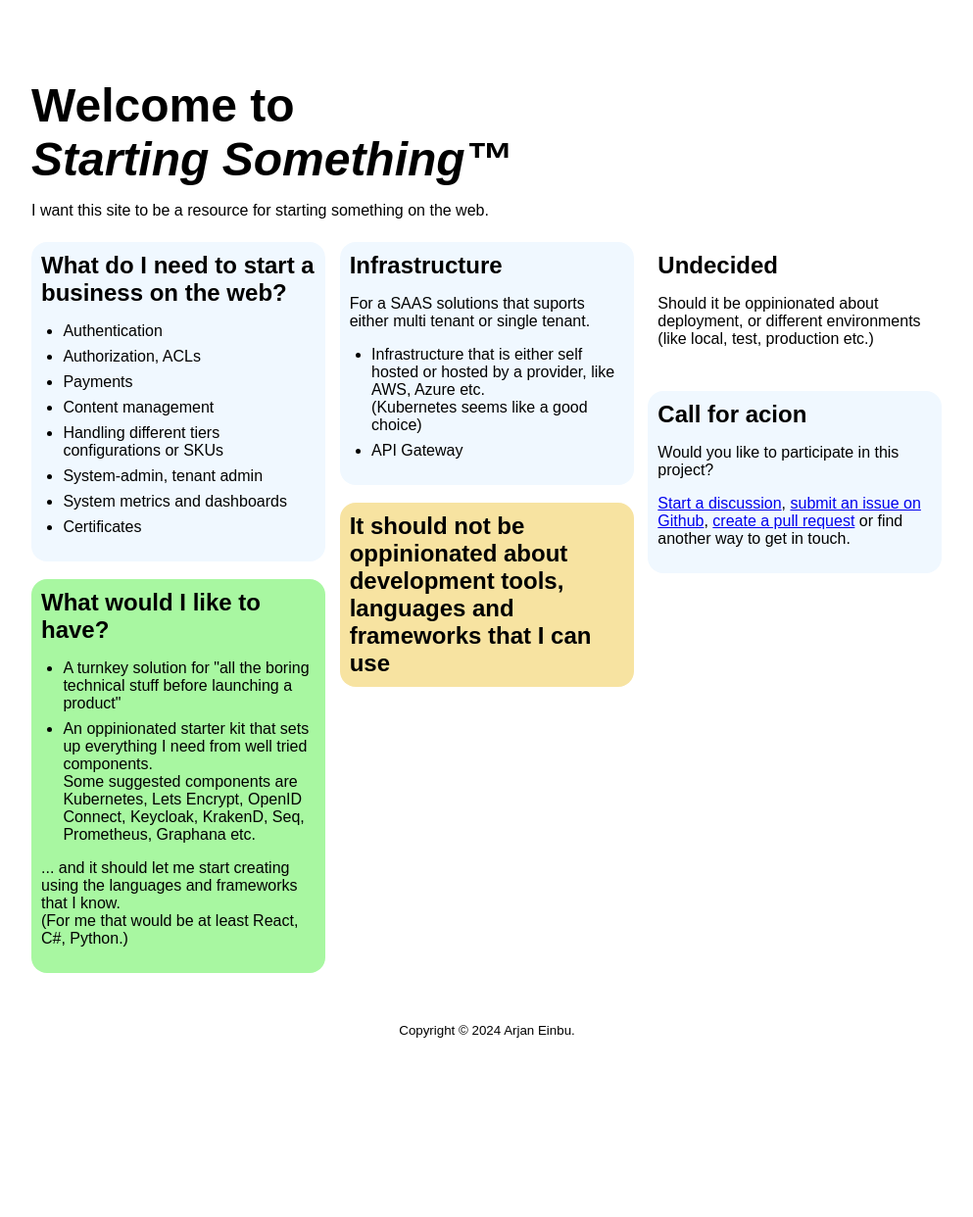
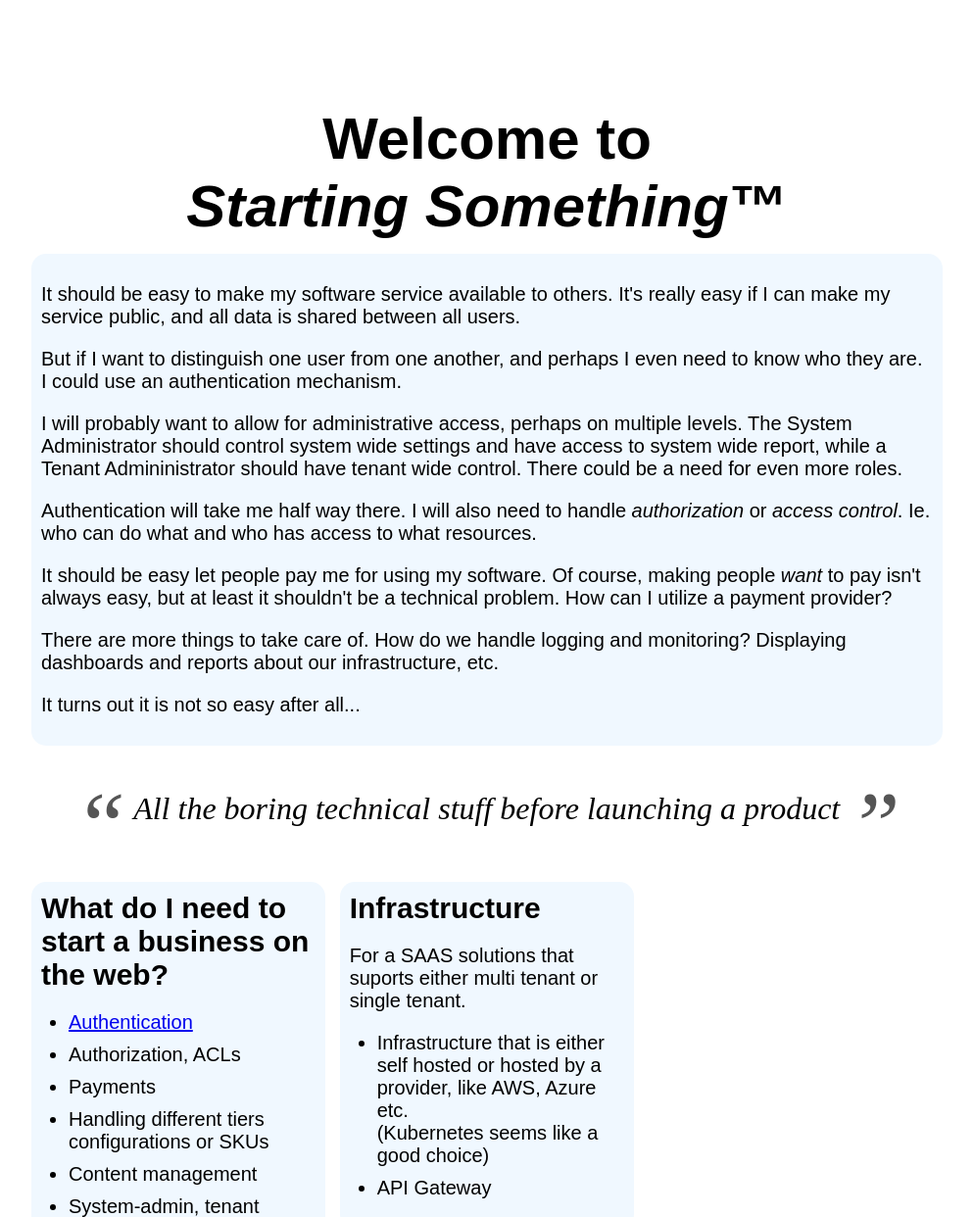
Before and after one commit to aeinbu/starting-something.com, a plain HTML site: page index.html in a window 1280 px wide. Shown: the top 1242 px of the page at 98% size, without its empty margins (143-1136 px from the left). Before the commit the page ends 1079 px from the top, so only its background shows below. Drawn offline with Linux system fonts and the light colour scheme.

Commit message:
Added more content

```diff
--- a/css/layout.css
+++ b/css/layout.css
@@ -6,6 +6,13 @@
 
 .no-columns {
 	margin-bottom: 10px;
+}
+
+.no-columns>* {
+	margin: 7px 0;
+	display: inline-block;
+	width: 100%;
+	box-sizing: border-box;
 }
 
 .columns>* {
--- a/css/style.css
+++ b/css/style.css
@@ -1,5 +1,6 @@
 body {
 	font-family: sans-serif;
+	font-size: 20px;
 }
 
 body,
@@ -16,6 +17,7 @@ h2 {
 }
 
 h1 {
+	text-align: center;
 	font-size: 3em;
 }
 
@@ -63,6 +65,13 @@ li+li {
 
 /* box decoration rules */
 
+.no-columns {
+	&>* {
+		/* margin: 1em 0; */
+		padding: 0;
+	}
+}
+
 .columns {
 	&>* {
 		margin: 7px 0;
@@ -71,7 +80,7 @@ li+li {
 }
 
 .block {
-	border-radius: 1em;
+	border-radius: .75em;
 	padding: 10px;
 }
 
--- a/index.html
+++ b/index.html
@@ -16,11 +16,47 @@
 			<h1>
 				Welcome to
 				<br>
-				<i>Starting Something&trade;</i>
+				<i>Starting Something</i>&trade;
 			</h1>
-			<p>
-				I want this site to be a resource for starting something on the web.
-			</p>
+			<article class="block blue">
+				<p>
+					It should be easy to make my software service available to others. It's really easy if I can make my
+					service public, and all data is shared between all users.
+				</p>
+				<p>
+					But if I want to distinguish one user from one another, and perhaps I even need to know who they
+					are. I
+					could use an authentication mechanism.
+				</p>
+				<p>
+					I will probably want to allow for administrative access, perhaps on multiple levels. The System
+					Administrator should control system wide settings and have access to system wide report, while a
+					Tenant Admininistrator should have tenant wide control. There could be a need for even more roles.
+				</p>
+				<p>
+					Authentication will take me half way there. I will also need to handle <i>authorization</i> or
+					<i>access control</i>. Ie. who can do what and who has access to what resources.
+				</p>
+				<p>
+					It should be easy let people pay me for using my software. Of course, making people <i>want</i> to
+					pay isn't always easy, but at least it shouldn't be a technical problem. How can I utilize a payment
+					provider?
+				</p>
+				<p>
+					There are more things to take care of. How do we handle logging and monitoring? Displaying
+					dashboards and reports about our infrastructure, etc.
+				</p>
+				<p>
+					It turns out it is not so easy after all...
+				</p>
+			</article>
+
+			<article>
+				<blockquote>
+					All the boring technical stuff before launching a product
+				</blockquote>
+			</article>
+
 		</section>
 
 		<section class="columns">
@@ -28,14 +64,14 @@
 			<article class="block blue">
 				<h2>What do I need to start a business on the web?</h2>
 				<ul>
-					<li>Authentication</li>
+					<li><a href="authentication.html">Authentication</a></li>
 					<li>Authorization, ACLs</li>
 					<li>Payments</li>
+					<li>Handling different tiers configurations or SKUs</li>
 					<li>Content management</li>
-					<li>Handling different tiers configurations or SKUs</li>
 					<li>System-admin, tenant admin</li>
 					<li>System metrics and dashboards</li>
-					<li>Certificates</li>
+					<li><a href="certificates.html">Certificates</a></li>
 				</ul>
 			</article>
 
@@ -46,9 +82,11 @@
 						A turnkey solution for "all the boring technical stuff before launching a product"
 					</li>
 					<li>
-						An oppinionated starter kit that sets up everything I need from well tried components.
+						An opinionated starter kit that sets up everything I need from well tried components.
 						<br />
-						Some suggested components are Kubernetes, Lets Encrypt, OpenID Connect, Keycloak, KrakenD, Seq,
+						Some suggested components are <a href="kubernetes.html">Kubernetes</a>, <a
+							href="certificates.html">Lets Encrypt</a>, <a href="authentication.html">OpenID Connect</a>,
+						<a href="authentication.html">Keycloak</a>, KrakenD, Seq,
 						Prometheus, Graphana etc.
 					</li>
 				</ul>
@@ -78,7 +116,7 @@
 
 			<article class="block orange">
 				<h2>
-					It should not be oppinionated about development tools, languages and frameworks that I can use
+					It should not be opinionated about development tools, languages and frameworks that I can use
 				</h2>
 			</article>
 
@@ -87,14 +125,14 @@
 					Undecided
 				</h2>
 				<p>
-					Should it be oppinionated about deployment, or different environments (like local, test, production
+					Should it be opinionated about deployment, or different environments (like local, test, production
 					etc.)
 				</p>
 			</article>
 
 			<article class="block blue">
 				<h2>
-					Call for acion
+					Call to action
 				</h2>
 				<p>Would you like to participate in this project?</p>
 				<p>
```
Also changed, not shown: authentication.html (added, +74 -0 lines), certificates.html (added, +56 -0 lines), kubernetes.html (added, +54 -0 lines).
